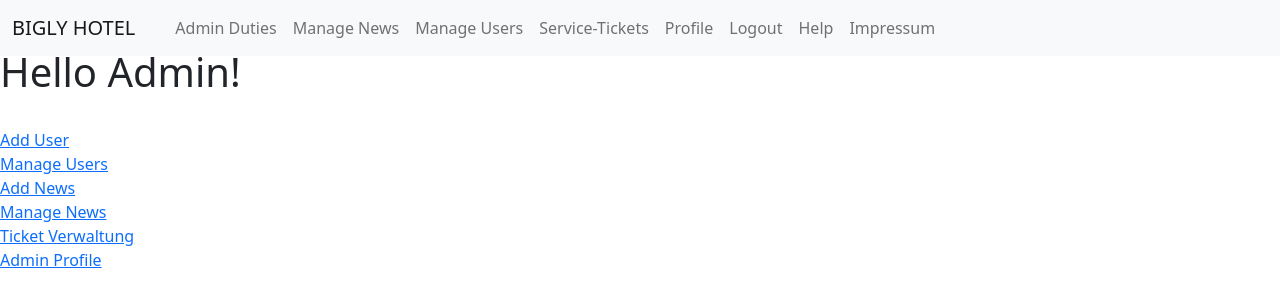
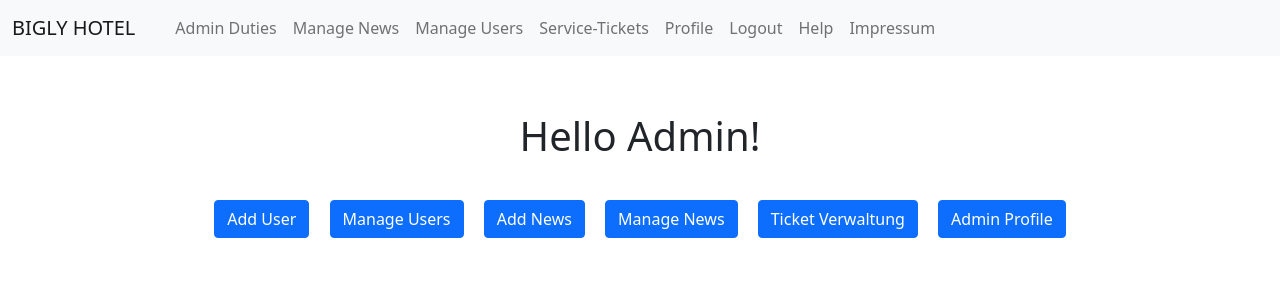
Before and after one commit to MrDreiPner/Bigly-Hotel-XAMPP, a PHP site: page /adminpage.php in a window 1280 px wide. Shown: the top 307 px of the page. Run offline with PHP 8.4, Linux system fonts and the light colour scheme; a user stored in the database is signed in; some web fonts are replaced.

Commit message:
adminpage css done, starting on adduser

```diff
--- a/adminpage.php
+++ b/adminpage.php
@@ -6,13 +6,14 @@
 
 <body>
     <?php include "nav.php"; ?>
-    <h1>Hello Admin!</h1>
-    <br>
-    <a href="registrierung.php">Add User</a>
-    <a href="userVerwaltung.php">Manage Users</a>
-    <a href="addNews.php">Add News</a>
-    <a href="newsVerwaltung.php">Manage News</a>
-    <a href="ticketVerwaltung.php">Ticket Verwaltung</a>
-    <a href="manageUser.php">Admin Profile</a>
+    <h1 id="header">Hello Admin!</h1>
+    <div class="d-grid gap-2 d-md-block" id="admin-links">
+        <a class="btn btn-primary" href="registrierung.php">Add User</a>
+        <a class="btn btn-primary" href="userVerwaltung.php">Manage Users</a>
+        <a class="btn btn-primary" href="addNews.php">Add News</a>
+        <a class="btn btn-primary" href="newsVerwaltung.php">Manage News</a>
+        <a class="btn btn-primary" href="ticketVerwaltung.php">Ticket Verwaltung</a>
+        <a class="btn btn-primary" href="manageUser.php">Admin Profile</a>
+    </div>
 </body>
 </html>
--- a/loginPage.php
+++ b/loginPage.php
@@ -81,8 +81,8 @@
             }
         }
     ?>
-    <div id="login-form">
-        <div id="inner-login">
+    <div id="form">
+        <div id="inner-form">
             <h1 id="Überschrift">User Log In</h1><br>
             <span class="error"> <?php echo $verification;?></span>
             <form enctype="multipart/form-data" action="loginPage.php" method="POST">
--- a/style.css
+++ b/style.css
@@ -90,6 +90,7 @@ body{
 #header{
     margin-top: 4rem;
     text-align: center;
+    margin-bottom: 2rem;
 }
 @media only screen and (width > 1200px){
     .form-control:focus{
@@ -100,7 +101,7 @@ body{
         margin-top: 1rem;
     }
 
-    #login-form{
+    #form{
         height: 95vh;
         width: 99vw;
         background-size: cover;
@@ -110,7 +111,7 @@ body{
         align-items: center;
     }
 
-    #inner-login{
+    #inner-form{
         padding: 60px 30px;
         width: 20%;
         border-radius: 10px;
@@ -168,3 +169,18 @@ body{
     list-style-type: square;
 }
 /*---------------*/
+/*---adminpage---*/
+#admin-links{
+    flex-direction: column;
+    justify-content: center;
+    align-items: center;
+    margin: auto;
+}
+
+#admin-links a{
+    margin: .5rem 0.5rem 0.5rem 0.5rem;
+    color: white;
+    text-decoration: none;
+    text-align:center;
+}
+/*---------------*/
```
Also changed, not shown: registrierung.php (+4 -3 lines).
